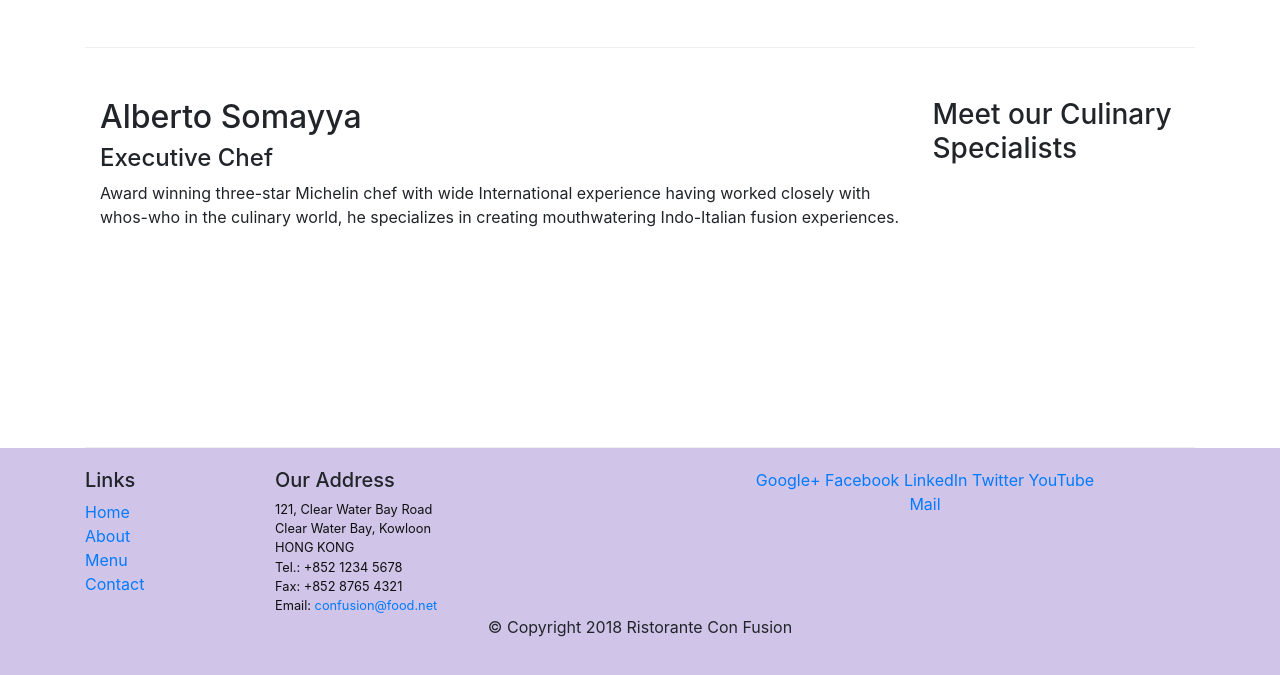
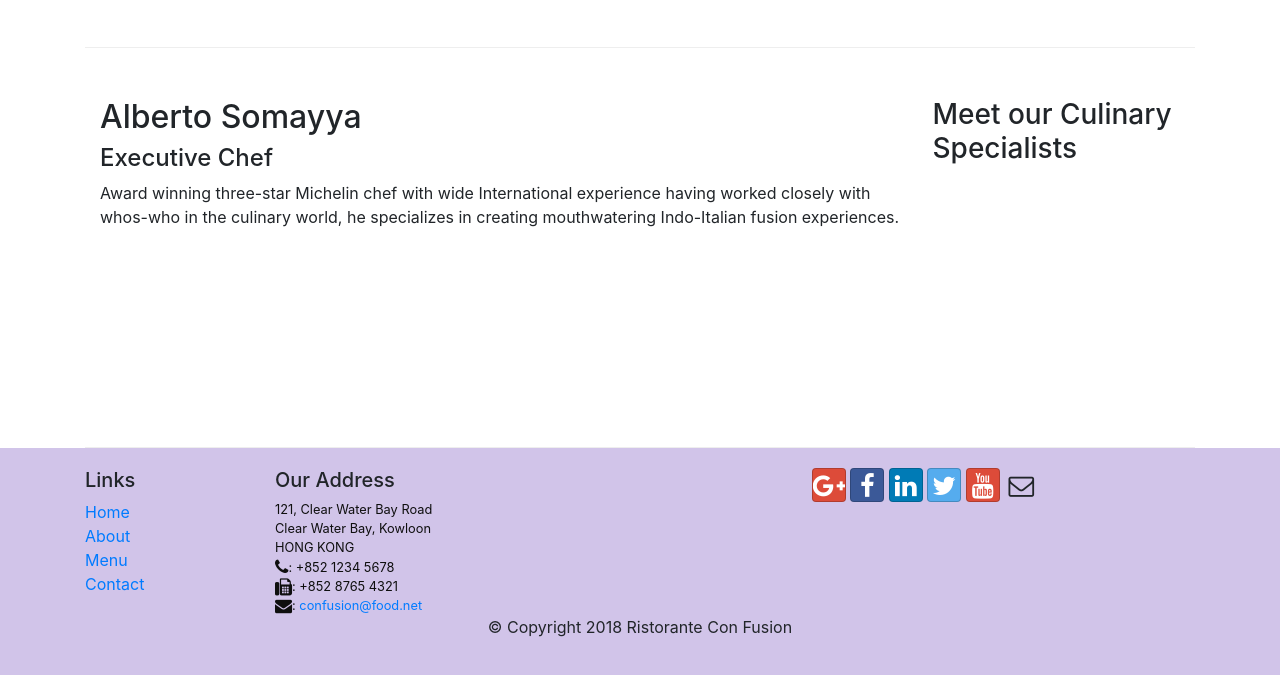
Before and after one commit to ayush-AI/learning-bootstrap-4, a website: page index.html in a window 1280 px wide. Shown: the part 1086-1761 px from the top of the page. Drawn offline with nearby package versions, Linux system fonts and the light colour scheme.

Commit message:
icon fonts

```diff
--- a/index.html
+++ b/index.html
@@ -11,6 +11,8 @@
         <!-- Bootstrap CSS -->
         <link rel="stylesheet" href="node_modules/bootstrap/dist/css/bootstrap.min.css">
         <link rel="stylesheet" href="css/styles.css">
+        <link rel="stylesheet" href="node_modules/font-awesome/css/font-awesome.min.css">
+        <link rel="stylesheet" href="node_modules/bootstrap-social/bootstrap-social.css">
     </head>
 
 <body>
@@ -23,10 +25,10 @@
            <a class="navbar-brand mr-auto" href="#">Ristorante Con Fusion</a>
             <div class="collapse navbar-collapse" id="Navbar">
                  <ul class="navbar-nav mr-auto">
-                    <li class="nav-item active"><a class="nav-link" href="#">Home</a></li>
-                    <li class="nav-item "><a class="nav-link" href="./aboutus.html">About</a></li>
-                    <li class="nav-item "><a class="nav-link" href="#">Menu</a></li>
-                    <li class="nav-item "><a class="nav-link" href="#">Contact</a></li>
+                    <li class="nav-item active"><a class="nav-link" href="#"><span class="fa fa-home fa-lg"></span> Home</a></li>
+                    <li class="nav-item"><a class="nav-link" href="./aboutus.html"><span class="fa fa-info fa-lg"></span> About</a></li>
+                    <li class="nav-item"><a class="nav-link" href="#"><span class="fa fa-list fa-lg"></span> Menu</a></li>
+                    <li class="nav-item"><a class="nav-link" href="#"><span class="fa fa-address-card fa-lg"></span> Contact</a></li>
                  </ul>
 
             </div>
@@ -100,19 +102,19 @@
 		              121, Clear Water Bay Road<br>
 		              Clear Water Bay, Kowloon<br>
 		              HONG KONG<br>
-		              Tel.: +852 1234 5678<br>
-		              Fax: +852 8765 4321<br>
-		              Email: <a href="mailto:confusion@food.net">confusion@food.net</a>
+		              <i class="fa fa-phone fa-lg"></i>: +852 1234 5678<br>
+		              <i class="fa fa-fax fa-lg"></i>: +852 8765 4321<br>
+		              <i class="fa fa-envelope fa-lg"></i>: <a href="mailto:confusion@food.net">confusion@food.net</a>
 		           </address>
                 </div>
                 <div class="col-12 col-sm-4 ">
                     <div class="text-center">
-                        <a href="http://google.com/+">Google+</a>
-                        <a href="http://www.facebook.com/profile.php?id=">Facebook</a>
-                        <a href="http://www.linkedin.com/in/">LinkedIn</a>
-                        <a href="http://twitter.com/">Twitter</a>
-                        <a href="http://youtube.com/">YouTube</a>
-                        <a href="mailto:">Mail</a>
+                        <a class="btn btn-social-icon btn-google" href="http://google.com/+"><i class="fa fa-google-plus"></i></a>
+                        <a class="btn btn-social-icon btn-facebook" href="http://www.facebook.com/profile.php?id="><i class="fa fa-facebook"></i></a>
+                        <a class="btn btn-social-icon btn-linkedin" href="http://www.linkedin.com/in/"><i class="fa fa-linkedin"></i></a>
+                        <a class="btn btn-social-icon btn-twitter" href="http://twitter.com/"><i class="fa fa-twitter"></i></a>
+                        <a class="btn btn-social-icon btn-google" href="http://youtube.com/"><i class="fa fa-youtube"></i></a>
+                        <a class="btn btn-social-icon" href="mailto:"><i class="fa fa-envelope-o"></i></a>
                     </div>
                 </div>
            </div>
--- a/package.json
+++ b/package.json
@@ -15,6 +15,8 @@
   },
   "dependencies": {
     "bootstrap": ">=4.3.1",
+    "bootstrap-social": "^5.1.1",
+    "font-awesome": "^4.7.0",
     "jquery": ">=3.5.0",
     "popper.js": "^1.12.9"
   }
```
Also changed, not shown: aboutus.html (+17 -13 lines), 1 other file.
